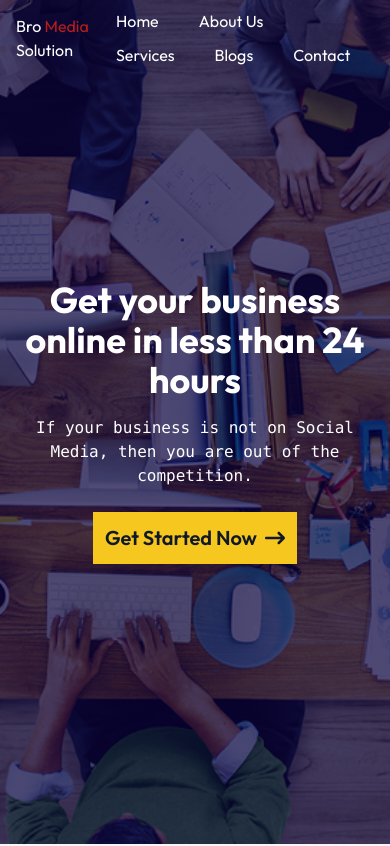
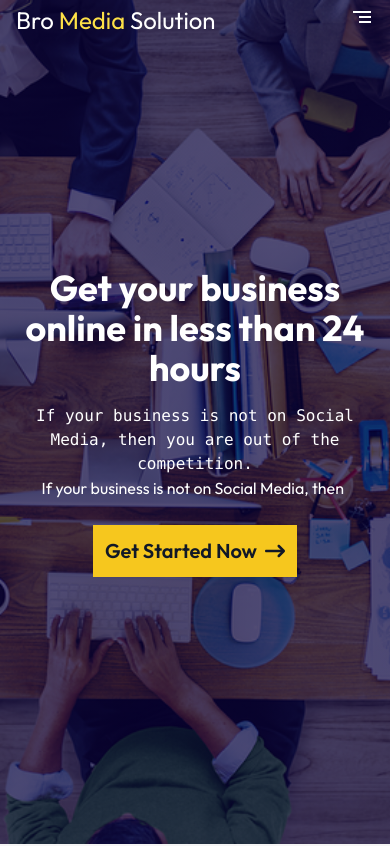
Before and after one commit to Omer4ruq/Digital-marketing-service, a React (Vite) app: page / in a window 390 px wide. Shown: the top 846 px of the page. Built offline with nearby package versions, Linux system fonts and the light colour scheme.

Commit message:
typing text animation added

```diff
--- a/src/components/employee/EmployeeCart.jsx
+++ b/src/components/employee/EmployeeCart.jsx
@@ -14,13 +14,13 @@ const EmployeeCart = ({ item }) => {
         <h1 className="text-white text-base relative -mt-8">{item.name}</h1>
         <h1 className=" text-white text-base relatve">{item.designation}</h1>
       </div> */}
-      <div className="flex flex-col justify-center max-w-xs p-6 shadow-md rounded-xl sm:px-12 bg-white text-gray-800">
+      <div className="flex flex-col justify-center max-w-xs h-72 p-6 shadow-md rounded-xl sm:px-12 bg-white text-gray-800">
         <img
           src="https://www.corporatephotographylondon.com/wp-content/uploads/2019/11/HKstrategies-755-1-1024x683.jpg"
           alt=""
           className="w-40 h-40 mx-auto rounded-full bg-gray-500 "
         />
-        <div className="space-y-4 text-center divide-y divide-gray-300">
+        <div className="space-y-4 text-center divide-y divide-gray-300 ">
           <div className="my-2 space-y-2">
             <h2 className="text-xl font-semibold sm:text-xl px-0 ">
               {item.name}
--- a/src/components/hero/Hero.jsx
+++ b/src/components/hero/Hero.jsx
@@ -1,8 +1,11 @@
 import React from "react";
 import "./Hero.css";
 import { FaArrowRightLong } from "react-icons/fa6";
+import TypingText from "./TypyingText";
 
 const Hero = () => {
+  const typo =
+    "If your business is not on Social Media, then you are out of the competition.";
   return (
     <div className="hero pl-4 pr-4 mb-16">
       <div className="text-center">
@@ -12,7 +15,9 @@ const Hero = () => {
         <p className="text-base md:text-lg lg:text-xl font-mono mb-6">
           If your business is not on Social Media, then you are out of the
           competition.
+          <TypingText typo={typo}></TypingText>
         </p>
+
         <div className="flex justify-center">
           <button className="flex items-center gap-2 bg-[#F6C71E] hover:bg-zinc-500 transition-colors duration-1000 ease-in-out text-gray-900 rounded-none p-3 font-semibold text-xl ">
             Get Started Now <FaArrowRightLong />
--- /dev/null
+++ b/src/components/hero/TypyingText.jsx
@@ -0,0 +1,53 @@
+import React, { useState, useEffect } from "react";
+import "./Hero.css";
+
+const TypingText = ({ typo }) => {
+  //   const textArray = [
+  //     "Welcome to My Portfolio",
+  //     "I'm a Web Developer",
+  //     "Let's Build Something Great",
+
+  //   ];
+  const textArray = [typo];
+  const [textIndex, setTextIndex] = useState(0);
+  const [displayedText, setDisplayedText] = useState("");
+  const [isDeleting, setIsDeleting] = useState(false);
+  const [loopNum, setLoopNum] = useState(0);
+  const [typingSpeed, setTypingSpeed] = useState(150);
+
+  useEffect(() => {
+    let timer;
+    const handleTyping = () => {
+      const fullText = textArray[loopNum % textArray.length];
+      if (isDeleting) {
+        setDisplayedText(fullText.substring(0, displayedText.length - 1));
+        setTypingSpeed(75);
+      } else {
+        setDisplayedText(fullText.substring(0, displayedText.length + 1));
+        setTypingSpeed(150);
+      }
+
+      if (!isDeleting && displayedText === fullText) {
+        timer = setTimeout(() => setIsDeleting(true), 500);
+      } else if (isDeleting && displayedText === "") {
+        setIsDeleting(false);
+        setLoopNum(loopNum + 1);
+        timer = setTimeout(() => {}, 500);
+      }
+    };
+
+    timer = setTimeout(handleTyping, typingSpeed);
+    return () => clearTimeout(timer);
+  }, [displayedText, isDeleting, loopNum, typingSpeed]);
+
+  return (
+    <div className="text-center">
+      <p className="text-base md:text-lg lg:text-xl font-mono mb-6">
+        <span>{displayedText}</span>
+        <span className="animate-blink">|</span>
+      </p>
+    </div>
+  );
+};
+
+export default TypingText;
--- a/src/components/navbar/Navbar.css
+++ b/src/components/navbar/Navbar.css
@@ -18,3 +18,8 @@
   margin: 5px 20px;
   font-size: 16px;
 }
+
+.dark-nav {
+  background: #212ea0;
+  transition: 0.5s;
+}
--- a/src/components/navbar/Navbar.jsx
+++ b/src/components/navbar/Navbar.jsx
@@ -1,20 +1,80 @@
-import React from "react";
+import React, { useEffect, useState } from "react";
 import "./Navbar.css";
+import { MdOutlineSegment } from "react-icons/md";
+import { FaXmark } from "react-icons/fa6";
 
 const Navbar = () => {
+  const [nav, setNav] = useState(false);
+  const handleClick = () => setNav(!nav);
+  const [sticky, setSticky] = useState(false);
+  useEffect(() => {
+    window.addEventListener("scroll", () => {
+      window.scrollY > 500 ? setSticky(true) : setSticky(false);
+    });
+  });
   return (
-    <div className="nav pl-4 pr-4">
-      <div className="">
-        Bro <span className="text-red-700">Media</span> <span>Solution</span>
+    <div className={`nav pl-4 pr-4 ${sticky ? "dark-nav" : " "} `}>
+      <div className="static text-2xl">
+        Bro <span className="text-yellow-300">Media</span> <span>Solution</span>
       </div>
-      <div>
+      <div className="hidden md:block">
         <ul>
-          <li className="hover:underline hover:cursor-pointer">Home</li>
-          <li>About Us</li>
-          <li>Services</li>
-          <li>Blogs</li>
-          <li>Contact</li>
+          <li className="hover:text-yellow-300  hover:cursor-pointer ">Home</li>
+
+          <li className="hover:text-yellow-300  hover:cursor-pointer">
+            {" "}
+            Services
+          </li>
+          <li className="hover:text-yellow-300 hover:cursor-pointer">Blogs</li>
+          <li className="hover:text-yellow-300 hover:cursor-pointer">
+            About Us
+          </li>
+          <li className="hover:text-yellow-300 hover:cursor-pointer">
+            Contact
+          </li>
         </ul>
+      </div>
+      <div className="block md:hidden ">
+        {!nav ? (
+          <button onClick={handleClick}>
+            <MdOutlineSegment className="text-2xl relative" />
+          </button>
+        ) : (
+          <div
+            className={`bg-slate-800 w-2/3 h-screen absolute -ml-[306px] -mt-5 transition-transform transform ${
+              nav ? "translate-x-0" : "-translate-x-full"
+            } duration-300 ease-in`}
+          >
+            <div className="text-end mr-4 mt-3">
+              <button>
+                <FaXmark className="text-2xl " onClick={handleClick} />
+              </button>
+            </div>
+            <div className="static text-2xl text-center pt-10">
+              Bro <span className="text-yellow-300">Media</span>{" "}
+              <span>Solution</span>
+            </div>
+            <ul className="text-center grid grid-cols-1  pt-20">
+              <li className="  hover:text-yellow-300  hover:cursor-pointer ">
+                Home
+              </li>
+
+              <li className="hover:text-yellow-300  hover:cursor-pointer">
+                {" "}
+                Services
+              </li>
+              <li className="hover:text-yellow-300 hover:cursor-pointer">
+                Blogs
+              </li>
+              <li className="hover:text-yellow-300 hover:cursor-pointer">
+                About Us
+              </li>
+              <li className="hover:text-yellow-300 hover:cursor-pointer">
+                Contact
+              </li>
+            </ul>
+          </div>
+        )}
       </div>
     </div>
   );
--- a/tailwind.config.js
+++ b/tailwind.config.js
@@ -10,10 +10,15 @@ export default {
           "0%": { transform: "translateX(0)" },
           "100%": { transform: "translateX(-50%)" }, // Scrolls by the width of half the logos
         },
+        blink: {
+          "0%, 100%": { opacity: 1 },
+          "50%": { opacity: 0 },
+        },
       },
       animation: {
         scroll: "scroll 15s linear infinite",
         pause: "scroll 15s linear paused", // Stops the animation when hovered
+        blink: "blink 1s step-end infinite",
       },
     },
   },
```
